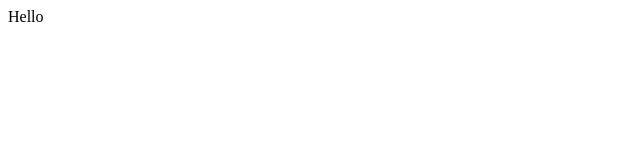
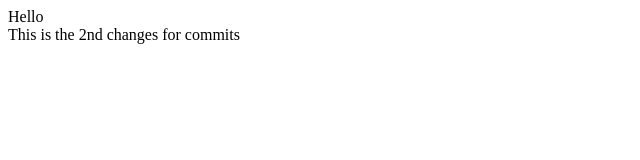
Before and after one commit to Akbarjankhan/first-repo, a plain HTML site: page index.html in a window 1280 px wide. Shown: the whole page, without its empty margins (0-640 px from the left). Drawn offline with Linux system fonts and the light colour scheme.

Commit message:
Changed index.html
Some desc

```diff
--- a/index.html
+++ b/index.html
@@ -1 +1,3 @@
 <div>Hello</div>
+<!-- 2nd changes -->
+<div>This is the 2nd changes for commits</div>
```
